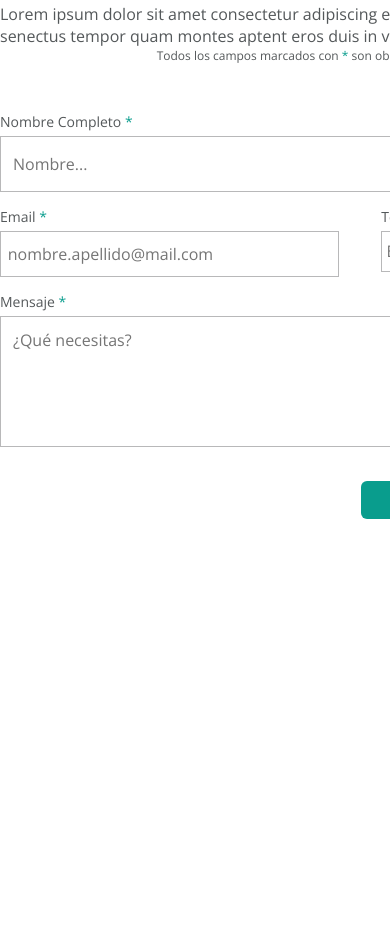
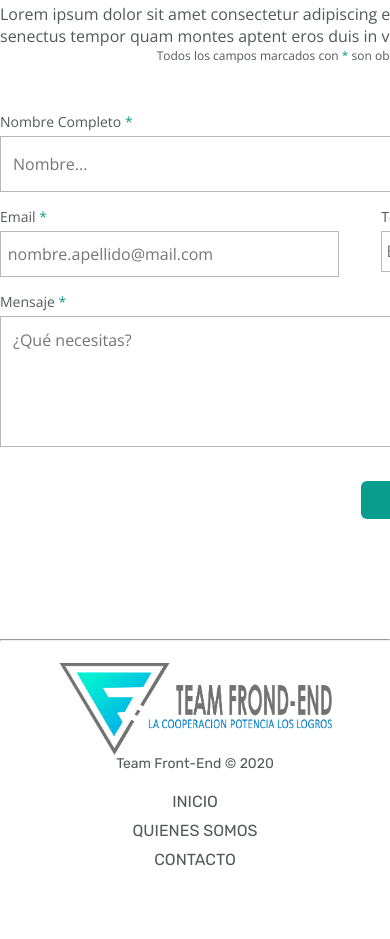
Before and after one commit to luisavima/front2_TeamFrontend, a plain HTML site: page index.html in a window 390 px wide. Shown: the part 385-1324 px from the top of the page. Before the commit the page ends 1024 px from the top, so only its background shows below. Drawn offline with nearby package versions, Linux system fonts and the light colour scheme.

Commit message:
subi footer al formulario de dina

```diff
--- a/index.html
+++ b/index.html
@@ -4,7 +4,10 @@
 <head>
     <meta charset="UTF-8">
     <link rel="stylesheet" href="style/form.css">
-    <title>Home</title>
+    <title>Formulario Team Front End</title>
+    <link rel="shortcut icon" href="img/teamfrontend-head-1.png" type="image/x-icon">
+    <link rel="stylesheet" href="/style/footer.css">
+
 </head>
 
 <body>
@@ -56,7 +59,25 @@
         </form>
     </section>
 </main>
-
+<hr>
+<footer>
+    <section class="footer-container">
+        <div class="logo-container">
+            <img class="logo-footer" src="img/logo.png" alt="logo-team-front-end">
+            <p class="texto-copyright">Team Front-End © 2020 </p>
+        </div>
+        <div class="menu-container">
+            <div class="container-text">
+                <a class="text-menu-ancor" href="">INICIO</a>
+            </div>
+            <div class="container-text">
+                <a class="text-menu-ancor" href="">QUIENES SOMOS</a>
+            </div>
+            <div class="container-text">
+                <a class="text-menu-ancor" href="">CONTACTO</a>
+            </div>
+        </div>
+    </section>
 
 
 </html>
--- /dev/null
+++ b/style/footer.css
@@ -0,0 +1,107 @@
+/* @media screen and (max-width:  768px ){
+    .footer-container{
+        flex-direction: column;
+    }
+    .logo-container{
+        width: 100%;
+        margin: 0px;
+    }
+    .menu-container{
+        width: 100%;
+    }
+} */
+
+
+.footer-container{
+    /* background: lavender; */
+    display: flex;
+    /* justify-content: space-between; */
+    width: 100%;
+    height: auto;
+}
+
+.logo-container{
+    /* background: gainsboro; */
+    margin: 10px;
+    width: 50%;
+}
+
+.texto-copyright{
+    font-family: 'Rubik', sans-serif;
+    color: #54585a;
+    text-align: center;
+    margin-bottom: 20px;
+    font-size: 14px;
+    width: 100%;
+}
+
+.logo-footer{
+    width: 70%;
+    margin: auto;
+    display: flex;
+    height: auto;
+    margin-top: 20px;
+}
+
+
+.menu-container{
+    /* background: gainsboro; */
+    /* justify-content: flex-end; */
+    width: 50%;
+    /* align-content: flex-end; */
+    /* align-items: flex-end; */
+    flex-direction: column;
+    text-align: right;
+    margin: auto;
+    padding-right: 50px;
+}
+
+.container-text{
+    margin-bottom: 10px;
+}
+
+/* .margin-left{
+    margin-left: 40px;
+} */
+
+/* .navegacion{
+    align-items: flex-end;
+} */
+
+.texto-menu{
+    font-family: 'Rubik', sans-serif;
+    color: #54585a;
+    text-decoration: none;
+    list-style: none;
+    margin-bottom: 10px;
+
+}
+
+a{
+    text-decoration: none;
+    color: #54585a;
+    font-family:'Rubik';
+
+}
+
+.texto-menu-ancor{
+    margin-bottom: 15px;
+}
+
+@media screen and (max-width:  768px ){
+    .footer-container{
+        flex-direction: column;
+    }
+    .logo-container{
+        width: 100%;
+        margin: 0px;
+    }
+    .menu-container{
+        width: 100%;
+        text-align: center;
+        margin-top: 0px;
+        margin-right: 0px;
+        margin-bottom: 60px;
+
+    }
+}
--- a/style/form.css
+++ b/style/form.css
@@ -39,6 +39,7 @@
     justify-content: space-around;
     margin-right: 45px;
     font-size: 15px;
+    color:#ffff;
 }
 
 .img-equipo {
```
Also changed, not shown: img/logo.png (added), img/teamfrontend-head-1.png (added).
